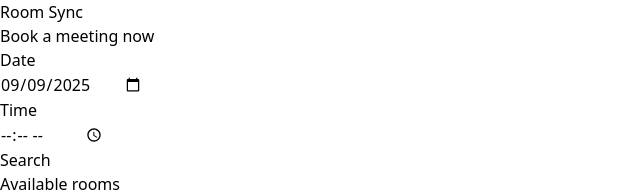
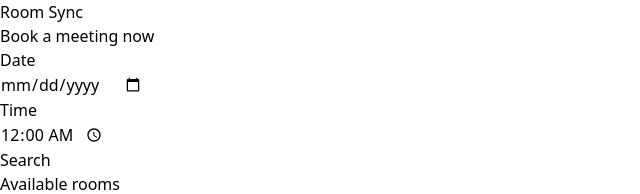
Before and after one commit to dhaniesh/room-sync, a React (Vite) app in the folder frontend/: page / in a window 1280 px wide. Shown: the top 194 px of the page, without its empty margins (0-640 px from the left). Built offline with nearby package versions, Linux system fonts and the light colour scheme; no server answers.

Commit message:
udpate date and time format handling in frontend

```diff
--- a/frontend/src/App.jsx
+++ b/frontend/src/App.jsx
@@ -3,22 +3,30 @@ import { useEffect, useState } from "react";
 import axios from "axios";
 
 function App() {
-  const [time, setTime] = useState(new Date());
   const [date, setDate] = useState(new Date());
+  const [time, setTime] = useState("00:00");
   const [rooms, setRooms] = useState([]);
 
   useEffect(() => {
     async function fetchRooms() {
+      console.log({date, time})
+      const body = {
+        date: new Date(date).toISOString().slice(0, 10),
+        time,
+      };
+      console.log({body})
       try {
-        const response = await axios.get("http://localhost:8000/room");
-
+        const response = await axios.post(
+          "http://localhost:8000/meeting/availability",
+          body
+        );
         setRooms(response.data);
       } catch (error) {
         console.error("Error fetching rooms:", error);
       }
     }
     fetchRooms();
-  }, []);
+  }, [time, date]);
 
   function onChange(e, destinationFunction) {
     console.log(e.target.value);
@@ -38,7 +46,7 @@ function App() {
           <input
             type="date"
             onChange={(e) => onChange(e, setDate)}
-            value={new Date(date).toISOString().slice(0, 10)}
+            value={date}
           />
         </div>
         <div>
@@ -50,7 +58,7 @@ function App() {
           />
         </div>
         <div>
-          <button class="bg-blue-500 hover:bg-blue-700 text-white font-bold py-2 px-4 border border-blue-700 rounded">
+          <button className="bg-blue-500 hover:bg-blue-700 text-white font-bold py-2 px-4 border border-blue-700 rounded">
             Search
           </button>
         </div>
```
